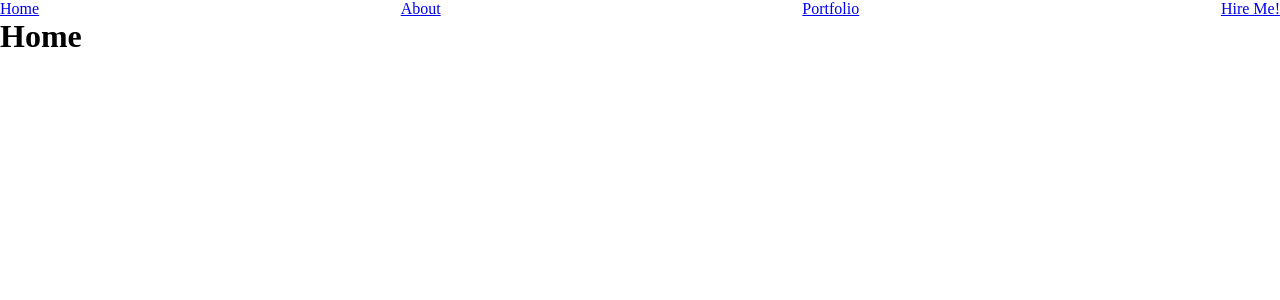
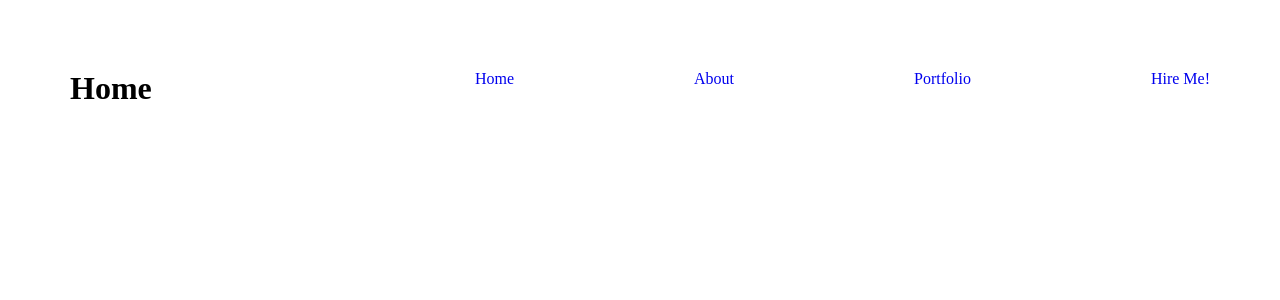
Before and after one commit to zombigiraffe/react-portfolio, a React (Create React App) app: page / in a window 1280 px wide. Shown: the top 300 px of the page. Built offline with nearby package versions, Linux system fonts and the light colour scheme.

Commit message:
lol i'll figure this out tomorrow

```diff
--- a/public/styles.css
+++ b/public/styles.css
@@ -1,6 +1,10 @@
 * {
   margin: 0;
   padding: 0;
+}
+
+body{
+  margin: 70px;
 }
 
 footer {
@@ -12,8 +16,12 @@ footer {
 }
 
 ul{
-    display: flex;
-    flex-direction: row;
-    justify-content: space-between;
-    list-style: none;
+  display: flex;
+  flex-direction: row;
+  float: right;
+  list-style: none;
 }
+
+li{
+  margin: 0 0 0 180px;
+}
--- a/src/App.js
+++ b/src/App.js
@@ -11,16 +11,16 @@ function App() {
       <nav>
         <ul>
           <li>
-            <Link to="/">Home</Link>
+            <Link style={{textDecoration: "none"}} to="/">Home</Link>
           </li>
           <li>
-            <Link to="/pages/About">About</Link>
+            <Link style={{textDecoration: "none"}} to="/pages/About">About</Link>
           </li>
           <li>
-            <Link to="/pages/Portfolio">Portfolio</Link>
+            <Link style={{textDecoration: "none"}} to="/pages/Portfolio">Portfolio</Link>
           </li>
           <li>
-            <Link to="/pages/HireMe">Hire Me!</Link>
+            <Link style={{textDecoration: "none"}} to="/pages/HireMe">Hire Me!</Link>
           </li>
         </ul>
       </nav>
--- a/src/pages/About.jsx
+++ b/src/pages/About.jsx
@@ -1,3 +1,5 @@
 export function About(){
-  return <h1>About</h1>
+  return <div>
+    <h1>About</h1>
+  </div>
 }
```
Also changed, not shown: src/components/header.jsx (+1 -9 lines).
